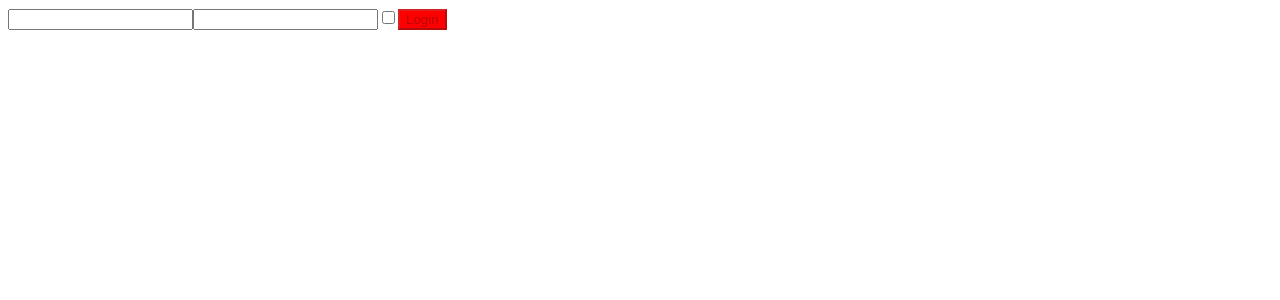
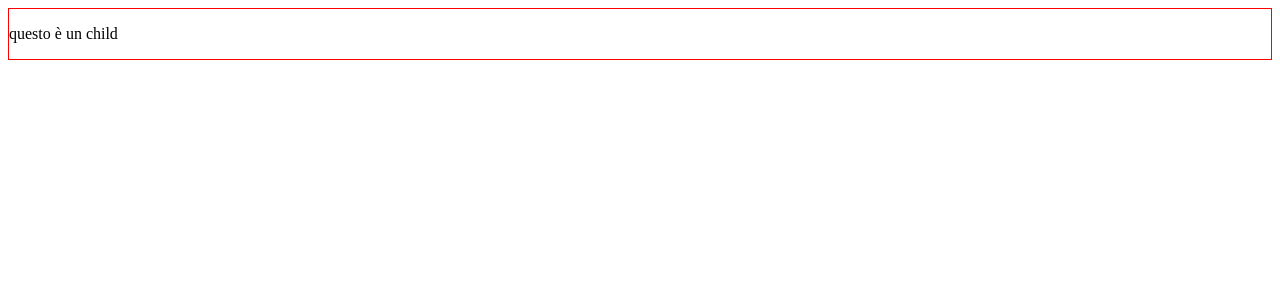
Before and after one commit to Francesco170/esercizi, a React (Create React App) app: page / in a window 1280 px wide. Shown: the top 300 px of the page. Built offline with nearby package versions, Linux system fonts and the light colour scheme.

Commit message:
esercizio41

```diff
--- a/src/App.js
+++ b/src/App.js
@@ -1,9 +1,9 @@
 import React from "react";
-import { Login } from "./Login";
+import { Container } from "./Container";
 export class App extends React.Component{
    render(){
 
     return(
-        <Login/>
+        <Container/>
     )
 }}
--- /dev/null
+++ b/src/Container.js
@@ -0,0 +1,12 @@
+import React from "react";
+
+
+export class Container extends React.Component{
+    render(){
+        return(
+            <div className="container">
+                   <p>questo è un child</p>
+            </div>
+        )
+    }
+}
--- a/src/Login.js
+++ /dev/null
@@ -1,52 +0,0 @@
-import React from "react";
-export class Login extends React.Component{
-
-    state = {
-        username:"",
-        password:"",
-        remember:false,
-
-    }
-
-    EventHandler = (event) => {
-       const value = event.target.value
-
-       this.setState({
-        username : value
-       })
-    }
-
-    PasswordHandler = (event) => {
-        const value = event.target.value
-
-        this.setState({
-        password : value
-        })
-     }
-
-    CheckHandler = (event) => {
-        const checked = event.target.checked
-
-        this.setState({
-       remember : checked
-        })
-     }
-
-
-
-    render(){
-        const Login={
-           backgroundColor:this.state.password.length<8 ? 'red':'green'
-        }
-
-    return(
-        <>
-
-            <input name="username"   onChange={this.EventHandler} value={this.state.username}/>
-            <input name="password" type="password"  onChange={this.PasswordHandler} value={this.state.password}/>
-            <input   name=" remember" type="checkbox" onChange={ this.CheckHandler} checked={this.state.check} />
-              <button style={Login} name="login"    disabled={!this.state.username && !this.state.password}>Login</button>
-        </>
-    )
-}
-}
--- /dev/null
+++ b/src/index.css
@@ -0,0 +1,4 @@
+.container{
+    background-color: white;
+    border: 1px solid red;
+}
--- a/src/index.js
+++ b/src/index.js
@@ -1,6 +1,7 @@
 import React from 'react';
 import ReactDOM from 'react-dom/client';
 import {App} from './App';
+import './index.css'
 
 const root = ReactDOM.createRoot(document.getElementById('root'));
 root.render(
```
